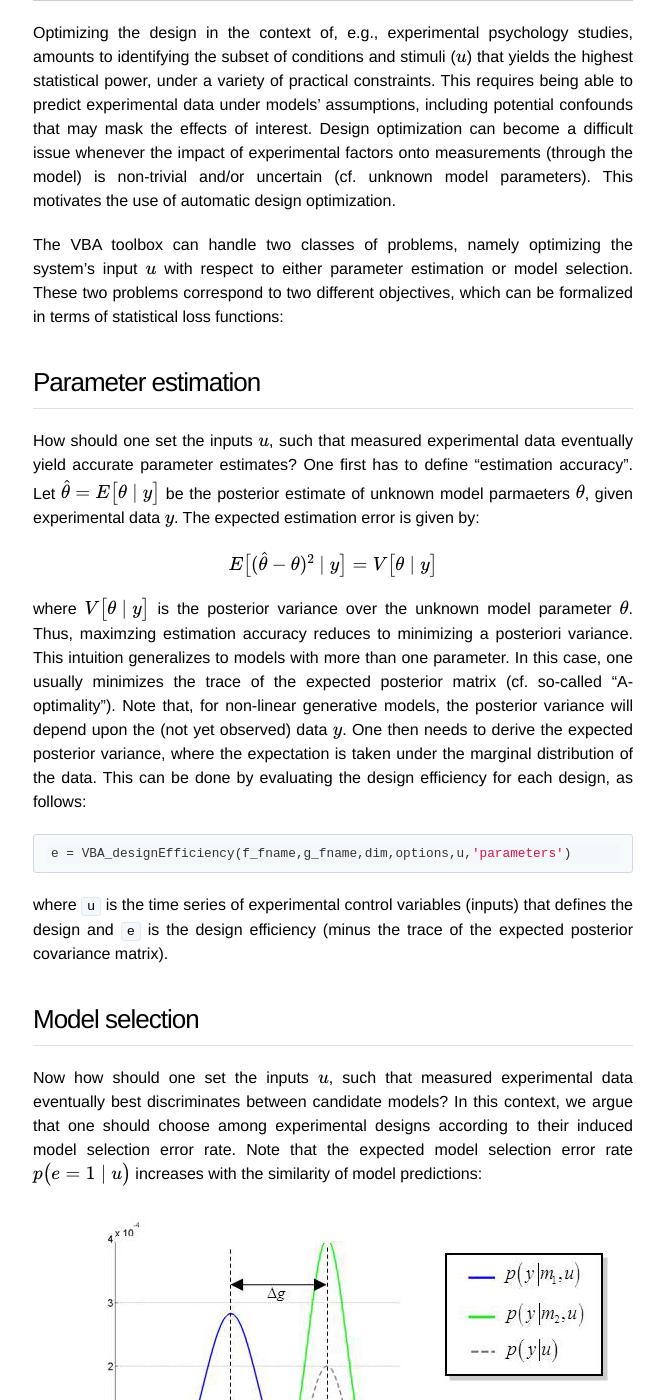
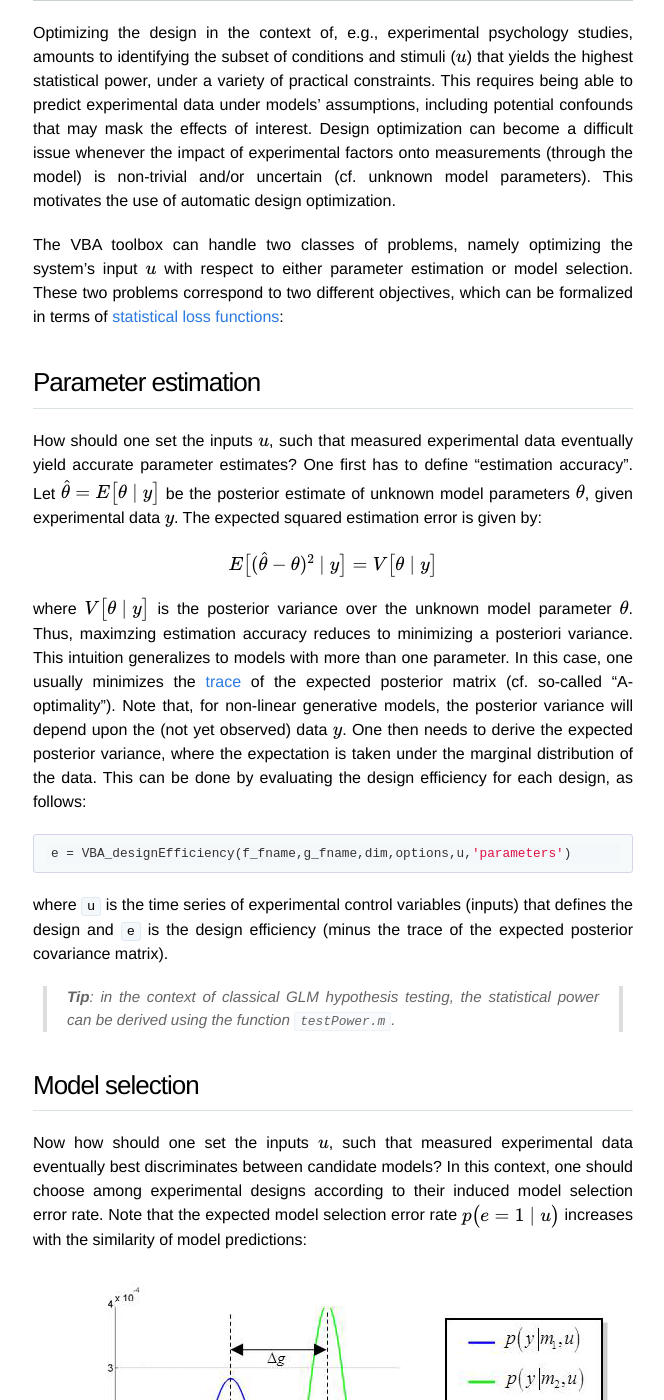
Before and after one commit to MBB-team/VBA-toolbox, a Jekyll site: the page built from _wiki/Optimizing-the-experimental-design.md, in a window 1280 px wide and 1400 px high, scrolled down 539 px. Shown: the whole window, without its empty margins (307-971 px from the left). Built offline with Jekyll 4.4.1, drawn with Linux system fonts in a browser that asks for light colours; nearby versions of some CDN libraries; formulas are drawn with MathJax 3; some of the changed text lies outside the part shown.

Commit message:
Update Optimizing-the-experimental-design.md

````diff
--- a/_wiki/Optimizing-the-experimental-design.md
+++ b/_wiki/Optimizing-the-experimental-design.md
@@ -4,30 +4,33 @@ title: "Experimental design optimization"
 * Will be replaced with the ToC, excluding the "Contents" header
 {:toc}
 
-This section describes how to optimize the experimental design with the aim of either estimating model parameters or comparing models. First, we recall the definition of design optimality scores. Then, we suggest on-line extensions to the approach for adapative design strategies.
+This section describes how to optimize the [experimental design](https://en.wikipedia.org/wiki/Design_of_experiments) with the aim of either estimating model parameters or comparing models. First, we recall the definition of [design optimality](https://en.wikipedia.org/wiki/Optimal_design) scores. Then, we suggest on-line extensions to the approach for adapative design strategies.
 
 # Design optimality scores
 
 Optimizing the design in the context of, e.g., experimental psychology studies, amounts to identifying the subset of conditions and stimuli ($$u$$) that yields the highest statistical power, under a variety of practical constraints. This requires being able to predict experimental data under models' assumptions, including potential confounds that may mask the effects of interest. Design optimization can become a difficult issue whenever the impact of experimental factors onto measurements (through the model) is non-trivial and/or uncertain (cf. unknown model parameters). This motivates the use of automatic design optimization.
 
-The VBA toolbox can handle two classes of problems, namely optimizing the system's input $$u$$ with respect to either parameter estimation or model selection. These two problems correspond to two different objectives, which can be formalized in terms of statistical loss functions:
+The VBA toolbox can handle two classes of problems, namely optimizing the system's input $$u$$ with respect to either parameter estimation or model selection. These two problems correspond to two different objectives, which can be formalized in terms of [statistical loss functions](https://en.wikipedia.org/wiki/Loss_function):
 
 ## Parameter estimation
 
-How should one set the inputs $$u$$, such that measured experimental data eventually yield accurate parameter estimates? One first has to define "estimation accuracy". Let $$\hat{\theta} = E \big[ \theta\mid y \big]$$ be the posterior estimate of unknown model parmaeters $$\theta$$, given experimental data $$y$$. The expected estimation error is given by:
+How should one set the inputs $$u$$, such that measured experimental data eventually yield accurate parameter estimates? One first has to define "estimation accuracy". Let $$\hat{\theta} = E \big[ \theta\mid y \big]$$ be the posterior estimate of unknown model parameters $$\theta$$, given experimental data $$y$$. The expected squared estimation error is given by:
 
 $$ E \big[( \hat{\theta} -\theta)^2 \mid y \big] = V \big[ \theta\mid y \big]$$
 
-where $$V \big[ \theta\mid y \big]$$ is the posterior variance over the unknown model parameter $$\theta$$. Thus, maximzing estimation accuracy reduces to minimizing a posteriori variance. This intuition generalizes to models with more than one parameter. In this case, one usually minimizes the trace of the expected posterior matrix (cf. so-called "A-optimality"). Note that, for non-linear generative models, the posterior variance will depend upon the (not yet observed) data $$y$$. One then needs to derive the expected posterior variance, where the expectation is taken under the marginal distribution of the data. This can be done by evaluating the design efficiency for each design, as follows:
+where $$V \big[ \theta\mid y \big]$$ is the posterior variance over the unknown model parameter $$\theta$$. Thus, maximzing estimation accuracy reduces to minimizing a posteriori variance. This intuition generalizes to models with more than one parameter. In this case, one usually minimizes the [trace](https://en.wikipedia.org/wiki/Trace_(linear_algebra)) of the expected posterior matrix (cf. so-called "A-optimality"). Note that, for non-linear generative models, the posterior variance will depend upon the (not yet observed) data $$y$$. One then needs to derive the expected posterior variance, where the expectation is taken under the marginal distribution of the data. This can be done by evaluating the design efficiency for each design, as follows:
 
 ```matlab
 e = VBA_designEfficiency(f_fname,g_fname,dim,options,u,'parameters')
 ```
 where `u` is the time series of experimental control variables (inputs) that defines the design and `e` is the design efficiency (minus the trace of the expected posterior covariance matrix).
 
+> **Tip**: in the context of classical GLM hypothesis testing, the statistical power can be derived using the function `testPower.m`.
+
+
 ## Model selection
 
-Now how should one set the inputs $$u$$, such that measured experimental data eventually best discriminates between candidate models? In this context, we argue that one should choose among experimental designs according to their induced model selection error rate. Note that the expected model selection error rate $$p\big(e=1 \mid u \big)$$ increases with the similarity of model predictions:
+Now how should one set the inputs $$u$$, such that measured experimental data eventually best discriminates between candidate models? In this context, one should choose among experimental designs according to their induced model selection error rate. Note that the expected model selection error rate $$p\big(e=1 \mid u \big)$$ increases with the similarity of model predictions:
 
 ![]({{ site.baseurl }}/images/wiki/optim/optim0.jpg)
 
````
Also changed, not shown: other parts of _wiki/Optimizing-the-experimental-design.md (+1 -1 lines).
